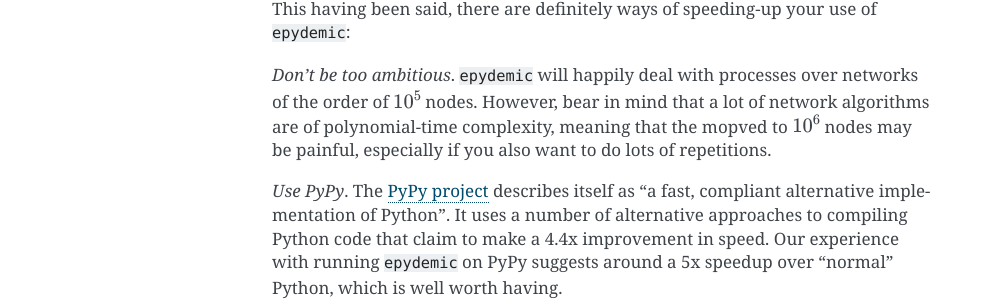
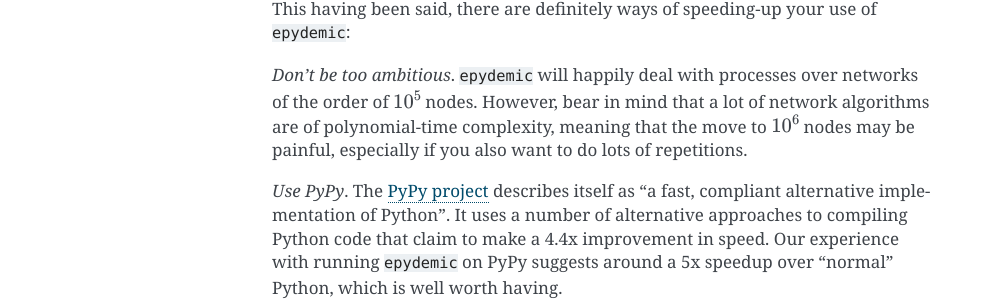
Before and after one commit to simoninireland/epydemic, a Sphinx documentation site: the page built from doc/cookbook/speed.rst, in a window 1280 px wide. Shown: the part 466-770 px from the top of the page, without its empty margins (148-1141 px from the left). Built offline with Sphinx 7.4.7, drawn with Linux system fonts in a browser that asks for light colours.

Commit message:
Fixed typo

```diff
--- a/doc/cookbook/speed.rst
+++ b/doc/cookbook/speed.rst
@@ -23,7 +23,7 @@ This having been said, there are definitely ways of speeding-up your use of ``ep
 
 *Don't be too ambitious*. ``epydemic`` will happily deal with processes over networks of the order
 of :math:`10^5` nodes. However, bear in mind that a lot of network algorithms are of
-polynomial-time complexity, meaning that the mopved to :math:`10^6` nodes may be painful,
+polynomial-time complexity, meaning that the move to :math:`10^6` nodes may be painful,
 especially if you also want to do lots of repetitions.
 
 *Use PyPy*. The `PyPy project <https://pypy.org>`_ describes itself as "a fast, compliant
```
